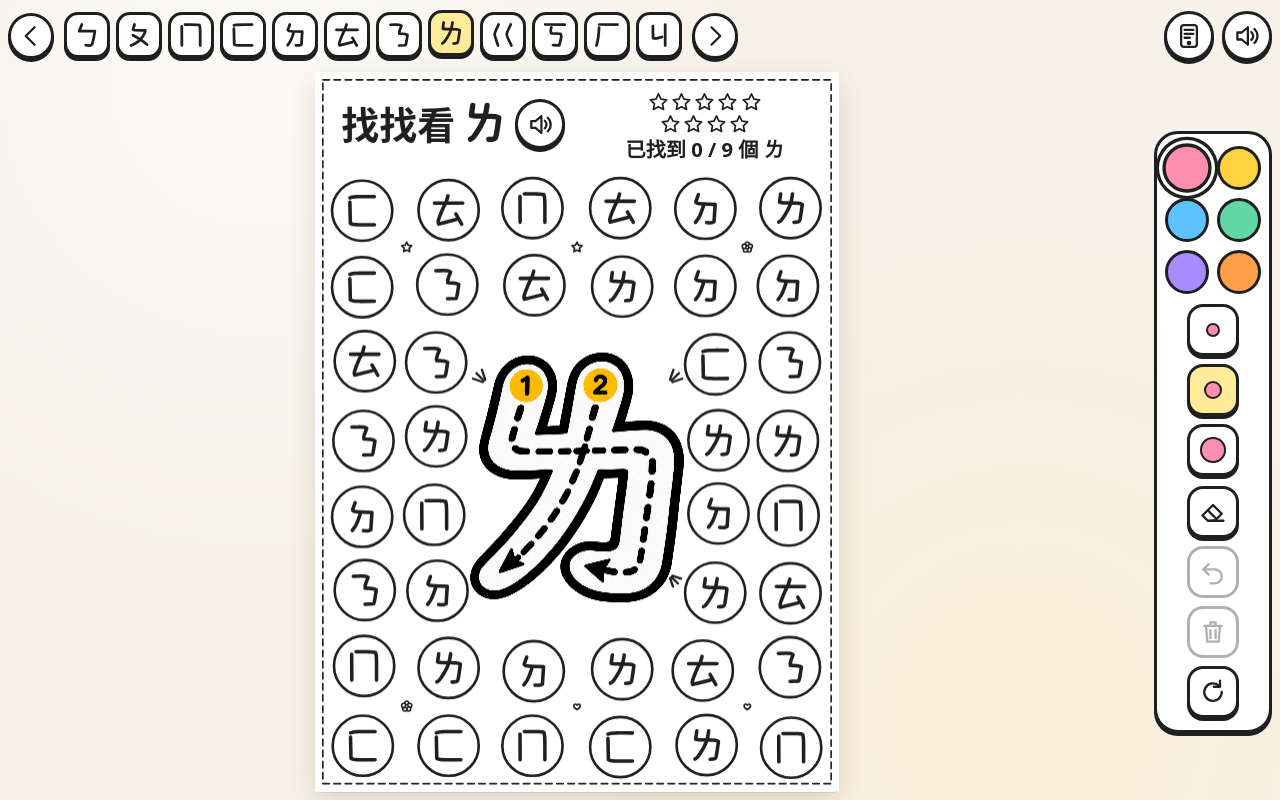
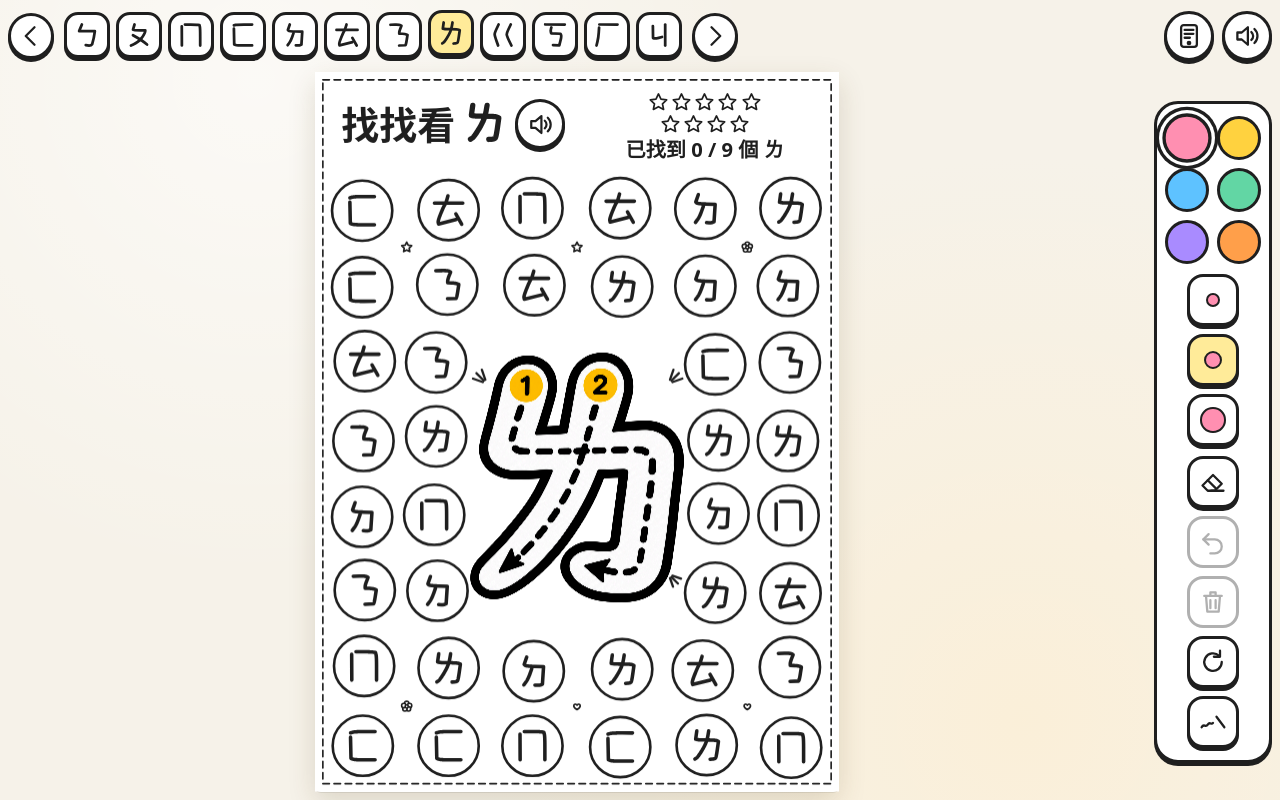
Before and after one commit to lala-lee-jobs/zhuyin-find-it, a Vue app: page / in a window 1280 px wide. Built offline with nearby package versions, Linux system fonts and the light colour scheme.

Commit message:
筆刷音效預設關閉，工具列加入開關
- 工具列最右側新增筆刷音效開關，設定會記住
- 舊存檔沒有這個欄位時視為關閉；靜音時一律不出聲

Co-Authored-By: Claude Opus 5.5 <noreply@anthropic.com>

```diff
--- a/src/App.vue
+++ b/src/App.vue
@@ -17,7 +17,7 @@ import AppIcon from './components/AppIcon.vue'
 import { displayColor } from './core/palette'
 
 const ws = useWorksheetState()
-const audio = useAudio(ws.muted)
+const audio = useAudio(ws.muted, ws.brushSound)
 
 const showCompletion = ref(false)
 
@@ -223,7 +223,9 @@ watch(ws.currentId, () => stage.value?.focus({ preventScroll: true }))
         :vertical="fit.landscape.value"
         :collapsible="fit.compact.value"
         :epaper="ws.epaper.value"
+        :brush-sound="ws.brushSound.value"
         @update:brush="ws.setBrush"
+        @toggle-brush-sound="ws.setBrushSound(!ws.brushSound.value)"
         @undo="ws.undoStroke"
         @clear="confirmKind = 'clear'"
         @restart="confirmKind = 'restart'"
--- a/src/components/AppIcon.vue
+++ b/src/components/AppIcon.vue
@@ -17,6 +17,8 @@ withDefaults(
       | 'palette'
       | 'replay'
       | 'epaper'
+      | 'brush-sound'
+      | 'brush-sound-off'
     size?: number
   }>(),
   { size: 28 },
@@ -86,6 +88,15 @@ withDefaults(
       <path d="M11 9h10M11 13.5h10M11 18h6" />
       <circle cx="16" cy="24" r="1.4" fill="currentColor" />
     </template>
+    <template v-else-if="name === 'brush-sound' || name === 'brush-sound-off'">
+      <!-- 筆畫線（沙沙的筆跡）＋右側聲波；關閉時加一道斜線 -->
+      <path d="M3 22c2.5-5 4.5 1 7-3s4 1 6-2" />
+      <template v-if="name === 'brush-sound'">
+        <path d="M21 12.5a5 5 0 0 1 0 7" />
+        <path d="M24.5 9a10 10 0 0 1 0 14" />
+      </template>
+      <path v-else d="M20 10l9 12" />
+    </template>
     <template v-else-if="name === 'palette'">
       <path
         d="M16 4C9 4 4 9 4 15.5S9 28 15 28c2 0 2.5-1.5 2-3-.6-1.7.6-3 2.4-3H23c3 0 5-2 5-5.2C28 9 23 4 16 4z"
--- a/src/components/DrawingToolbar.vue
+++ b/src/components/DrawingToolbar.vue
@@ -16,12 +16,15 @@ const props = defineProps<{
   vertical: boolean
   collapsible: boolean
   epaper: boolean
+  /** 筆刷音效是否開啟 */
+  brushSound: boolean
 }>()
 const emit = defineEmits<{
   (e: 'update:brush', patch: Partial<BrushSettings>): void
   (e: 'undo'): void
   (e: 'clear'): void
   (e: 'restart'): void
+  (e: 'toggle-brush-sound'): void
 }>()
 
 const collapsed = ref(false)
@@ -110,6 +113,17 @@ function pickColor(value: string): void {
         </button>
         <button type="button" class="tool" aria-label="重新開始本題" title="重新開始本題" @click="emit('restart')">
           <AppIcon name="restart" />
+        </button>
+        <button
+          type="button"
+          class="tool"
+          :class="{ active: brushSound }"
+          :aria-pressed="brushSound"
+          aria-label="筆刷音效"
+          :title="brushSound ? '筆刷音效：開' : '筆刷音效：關'"
+          @click="emit('toggle-brush-sound')"
+        >
+          <AppIcon :name="brushSound ? 'brush-sound' : 'brush-sound-off'" />
         </button>
       </div>
       <span class="sr-only" aria-live="polite">{{ brush.tool === 'eraser' ? '橡皮擦' : currentColorName }}</span>
--- a/src/composables/useAudio.ts
+++ b/src/composables/useAudio.ts
@@ -1,4 +1,4 @@
-import { getCurrentScope, onScopeDispose, ref, watch, type Ref } from 'vue'
+import { getCurrentScope, onScopeDispose, ref, watch, watchEffect, type Ref } from 'vue'
 import { AudioService, type PlayOutcome } from '../services/AudioService'
 import { BrushSound } from '../services/BrushSound'
 
@@ -19,6 +19,8 @@ export function getAudioService(): AudioService {
 
 export function useAudio(
   muted: Ref<boolean>,
+  /** 筆刷音效開關（預設關閉）；靜音時一律不出聲 */
+  brushSoundOn: Ref<boolean> = ref(false),
   service: AudioService = getAudioService(),
   brush: BrushSound = getBrushSound(),
 ) {
@@ -29,11 +31,12 @@ export function useAudio(
     muted,
     (m) => {
       service.setMuted(m)
-      brush.setMuted(m)
       if (m) stopSpeaker()
     },
     { immediate: true },
   )
+
+  watchEffect(() => brush.setMuted(muted.value || !brushSoundOn.value))
 
   /** 標題喇叭：播放目標注音；不改變任何進度 */
   async function playTarget(symbol: string): Promise<PlayOutcome> {
--- a/src/composables/useWorksheetState.ts
+++ b/src/composables/useWorksheetState.ts
@@ -49,6 +49,7 @@ export function useWorksheetState(options: WorksheetStateOptions = {}) {
   const brush = reactive<BrushSettings>({ ...loaded.brush })
   const muted = ref(loaded.muted)
   const epaper = ref(loaded.epaper)
+  const brushSound = ref(loaded.brushSound)
 
   const currentIndex = computed(() => worksheets.findIndex((w) => w.id === currentId.value))
   const worksheet = computed(() => worksheets[Math.max(0, currentIndex.value)])
@@ -71,6 +72,7 @@ export function useWorksheetState(options: WorksheetStateOptions = {}) {
       brush: { ...brush },
       muted: muted.value,
       epaper: epaper.value,
+      brushSound: brushSound.value,
       progress: { ...progressMap },
     })
   }
@@ -165,6 +167,10 @@ export function useWorksheetState(options: WorksheetStateOptions = {}) {
     epaper.value = value
     scheduleSave()
   }
+  function setBrushSound(value: boolean): void {
+    brushSound.value = value
+    scheduleSave()
+  }
 
   return {
     worksheets,
@@ -179,6 +185,7 @@ export function useWorksheetState(options: WorksheetStateOptions = {}) {
     brush,
     muted,
     epaper,
+    brushSound,
     selectWorksheet,
     goNext,
     goPrev,
@@ -192,6 +199,7 @@ export function useWorksheetState(options: WorksheetStateOptions = {}) {
     setBrush,
     setMuted,
     setEpaper,
+    setBrushSound,
     saveNow,
   }
 }
--- a/src/services/StorageService.ts
+++ b/src/services/StorageService.ts
@@ -23,6 +23,7 @@ export function createDefaultState(): PersistedState {
     brush: { ...DEFAULT_BRUSH },
     muted: false,
     epaper: false,
+    brushSound: false,
     progress: {},
   }
 }
@@ -69,6 +70,7 @@ export class StorageService {
       brush: { ...state.brush },
       muted: state.muted,
       epaper: state.epaper,
+      brushSound: state.brushSound,
       progress: Object.fromEntries(
         Object.entries(state.progress).map(([id, p]) => [
           id,
@@ -103,6 +105,7 @@ export function migrate(raw: unknown): PersistedState {
   state.lastWorksheetId = typeof data.lastWorksheetId === 'string' ? data.lastWorksheetId : null
   state.muted = data.muted === true
   state.epaper = data.epaper === true
+  state.brushSound = data.brushSound === true
   state.brush = sanitizeBrush(data.brush)
 
   const progress = data.progress
--- a/src/types/worksheet.ts
+++ b/src/types/worksheet.ts
@@ -75,6 +75,8 @@ export interface PersistedState {
   muted: boolean
   /** 彩色電子紙模式（舊存檔沒有這個欄位時視為 false） */
   epaper: boolean
+  /** 塗色筆刷音效（預設關閉） */
+  brushSound: boolean
   progress: Record<string, WorksheetProgress>
 }
 
```
Also changed, not shown: 1 other file (tests, documents, lock files or other folders).
